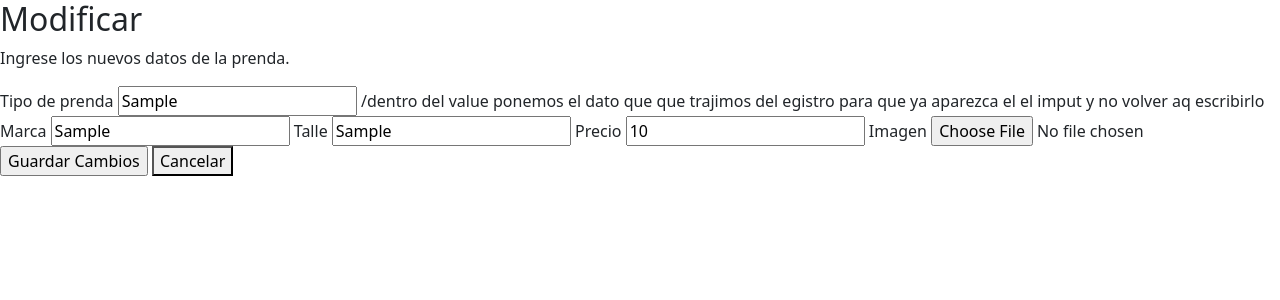
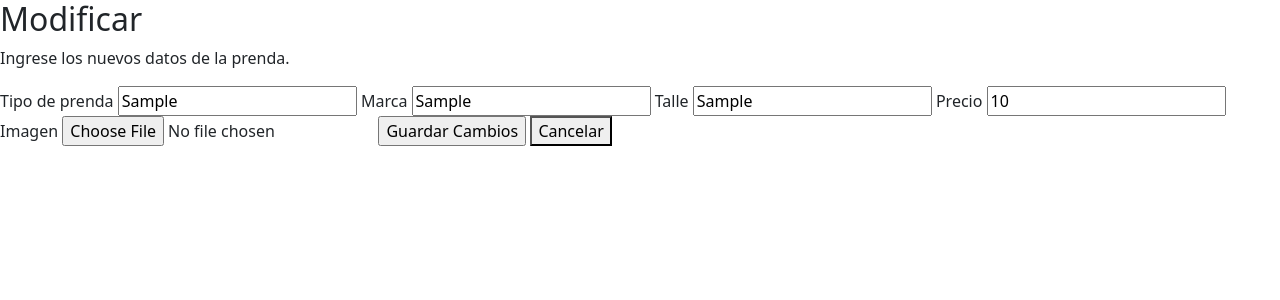
Before and after one commit to Fsottile6969/Potrero_Backend, a PHP site: page /modificar.php?id=1 in a window 1280 px wide. Shown: the top 300 px of the page. Run offline with PHP 8.4, Linux system fonts and the light colour scheme; tables that the repository leaves empty or names only in its code hold one stand-in row (values such as "Sample post"); some libraries are stand-ins or nearby versions.

Commit message:
actualizando

```diff
--- a/tienda/modificar.php
+++ b/tienda/modificar.php
@@ -50,7 +50,7 @@
 
         <form action="" method="post" enctype="multipart/form-data">
             <label>Tipo de prenda</label>
-            <input type="text" name="tipo_prenda" placeholder="Tipo de Prenda" value="<?php echo "$tipo_prenda"; ?>"> /dentro del value ponemos el dato que que trajimos del egistro para que ya aparezca el el imput y no volver aq escribirlo
+            <input type="text" name="tipo_prenda" placeholder="Tipo de Prenda" value="<?php echo "$tipo_prenda"; ?>">
             <label>Marca</label>
             <input type="text" name="marca" placeholder="Marca" value="<?php echo "$marca"; ?>">
             <label>Talle</label>
@@ -71,15 +71,15 @@
             // Si se desea almacenar una imagen en la base de datos usar lo siguiente:
             // addslashes(file_get_contents($_FILES['ID NOMBRE DE LA IMAGEN EN EL FORMULARIO']['tmp_name']))
             $tipo_prenda=$_POST['tipo_prenda'];
-                    $marca=$_POST['marca'];
-                    $talle=$_POST['talle'];
-                    $precio=$_POST['precio'];
-                    $foto=addslashes(file_get_contents($_FILES['foto']['tmp_name']));
+            $marca=$_POST['marca'];
+            $talle=$_POST['talle'];
+            $precio=$_POST['precio'];
+            $foto=addslashes(file_get_contents($_FILES['foto']['tmp_name']));
 
             // 3') Preparar la orden SQL
             // "UPDATE tabla SET campo1='valor1', campo2='valor2', campo3='valor3', campo3='valor3', campo3='valor3' WHERE campo_clave=valor_clave"
             // a) generar la consulta a realizar
-             $consulta = "UPDATE ropa SET tipo_prenda='$tipo_prenda', marca='$marca', talle='$talle', precio='$precio', foto='$foto' WHERE id =$id";
+             $consulta = "UPDATE ropa SET tipo_prenda WhERE id =$id?='$tipo_prenda', marca='$marca', talle='$talle', precio='$precio', foto='$foto' WHERE id =$id";
 
              // 4') Ejecutar la orden y actualizamos los datos
              // a) ejecutar la consulta
```
